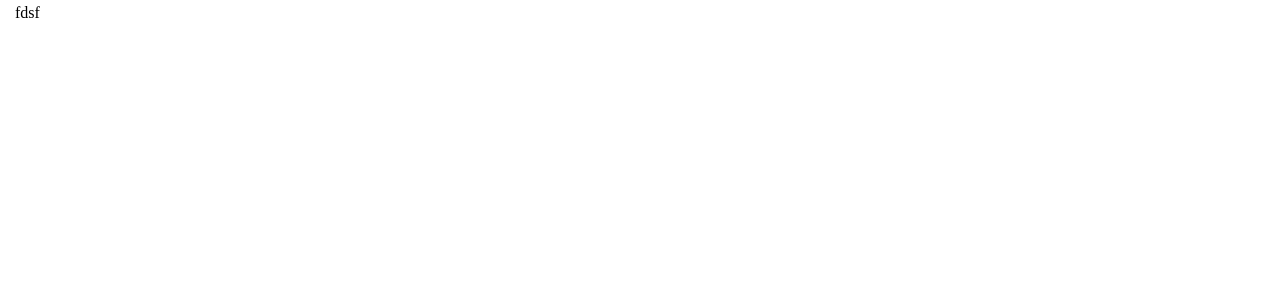
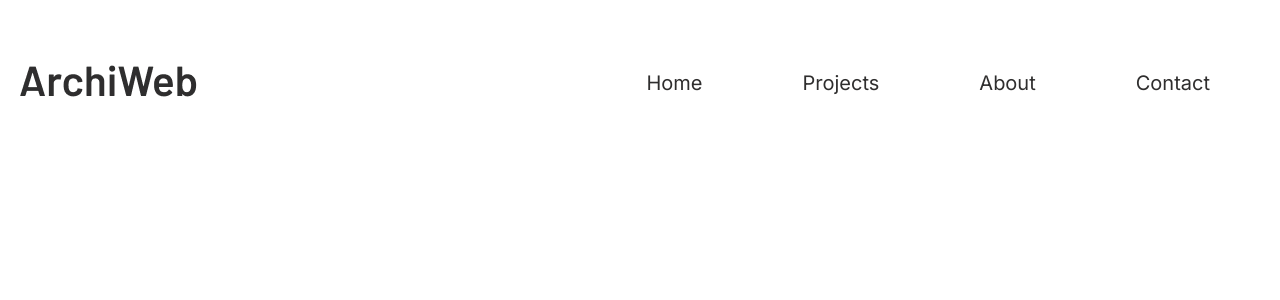
Before and after one commit to DevFariz/archiweb, a React (Create React App) app: page / in a window 1280 px wide. Shown: the top 300 px of the page. Built offline with nearby package versions, Linux system fonts and the light colour scheme.

Commit message:
feat: add header component

```diff
--- a/src/App.js
+++ b/src/App.js
@@ -1,5 +1,6 @@
 import React, { Component } from 'react';
 
+import Header from './components/header/Header';
 
 import "./App.scss"
 
@@ -7,9 +8,7 @@ export default class App extends Component {
   render() {
     return (
       <>
-        <div className="container">
-          fdsf
-        </div>
+        <Header />
       </>
     )
   }
--- a/src/App.scss
+++ b/src/App.scss
@@ -1,45 +1,18 @@
-html, body, div, span, applet, object, iframe,
-h1, h2, h3, h4, h5, h6, p, blockquote, pre,
-a, abbr, acronym, address, big, cite, code,
-del, dfn, em, img, ins, kbd, q, s, samp,
-small, strike, strong, sub, sup, tt, var,
-b, u, i, center,
-dl, dt, dd, ol, ul, li,
-fieldset, form, label, legend,
-table, caption, tbody, tfoot, thead, tr, th, td,
-article, aside, canvas, details, embed,
-figure, figcaption, footer, header, hgroup,
-menu, nav, output, ruby, section, summary,
-time, mark, audio, video {
+@import url('https://fonts.googleapis.com/css2?family=Inter:wght@400;700&display=swap');
+
+a{
+  color: inherit;
+}
+
+*, *::after, *::before{
+  box-sizing: border-box;
+}
+
+body{
+	padding: 0;
 	margin: 0;
-	padding: 0;
-	border: 0;
-	font-size: 100%;
-	font: inherit;
-	vertical-align: baseline;
-}
-/* HTML5 display-role reset for older browsers */
-article, aside, details, figcaption, figure,
-footer, header, hgroup, menu, nav, section {
-	display: block;
-}
-body {
-	line-height: 1;
-}
-ol, ul {
-	list-style: none;
-}
-blockquote, q {
-	quotes: none;
-}
-blockquote:before, blockquote:after,
-q:before, q:after {
-	content: '';
-	content: none;
-}
-table {
-	border-collapse: collapse;
-	border-spacing: 0;
+  color: #2F2E2E;
+  font-family: 'Inter', sans-serif;
 }
 
 .container{
--- /dev/null
+++ b/src/components/header/Header.js
@@ -0,0 +1,35 @@
+import "./Header.scss";
+
+import logo from "../../assets/ArchiWeb-logo.jpg";
+
+const Header = () => {
+  return (
+    <header className="header">
+      <div className="container">
+        <div className="header-container">
+          <div className="logo">
+            <img src={logo} alt="logo" />
+          </div>
+          <nav className="nav">
+            <ul className="menu">
+              <li className="menu__item">
+                <a href="#a">Home</a>
+              </li>
+              <li className="menu__item">
+                <a href="#a">Projects</a>
+              </li>
+              <li className="menu__item">
+                <a href="#a">About</a>
+              </li>
+              <li className="menu__item">
+                <a href="#a">Contact</a>
+              </li>
+            </ul>
+          </nav>
+        </div>
+      </div>
+    </header>
+  );
+};
+
+export default Header;
--- /dev/null
+++ b/src/components/header/Header.scss
@@ -0,0 +1,26 @@
+.header {
+  padding: 50px 0;
+  &-container {
+    display: flex;
+    align-items: center;
+    justify-content: space-between;
+  }
+}
+
+.menu {
+  display: flex;
+  align-items: center;
+  list-style: none;
+  &__item {
+    font-size: 20px;
+    line-height: 24px;
+    margin: 0 50px;
+    a {
+      text-decoration: none;
+      transition: 0.25s;
+      &:hover{
+        text-shadow: 0 0 1px black;
+      }
+    }
+  }
+}
```
Also changed, not shown: src/assets/ArchiWeb-logo.jpg (added).
